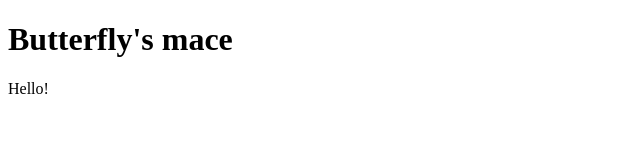
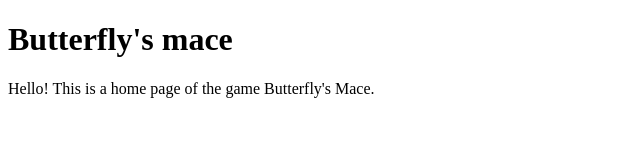
Before and after one commit to veeraTommila/Butterfly-s-Mace, a plain HTML site: page index.html in a window 1280 px wide. Shown: the whole page, without its empty margins (0-640 px from the left). Drawn offline with Linux system fonts and the light colour scheme.

Commit message:
Update index.html

```diff
--- a/index.html
+++ b/index.html
@@ -26,7 +26,7 @@
 <body>
       <!-- Main content of website -->
       <h1>Butterfly's mace</h1>
-      <p>Hello!</p>
+      <p>Hello! This is a home page of the game Butterfly's Mace.</p>
 </body>
 
 </html>
```
